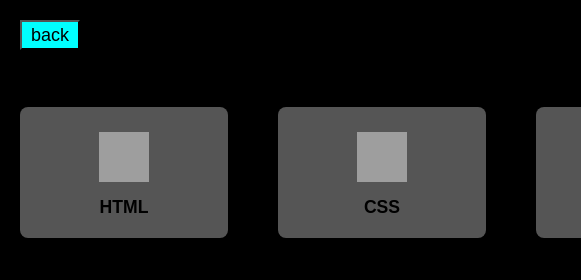
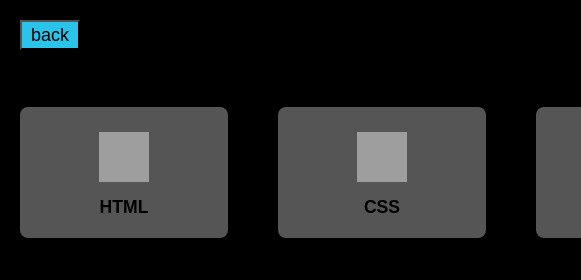
Before and after one commit to Adityakumawat0204/Portfolio, a plain HTML site: page skills.html in a window 1280 px wide. Shown: the top 280 px of the page, 0-581 px from the left. Drawn offline with Linux system fonts and the light colour scheme; grey boxes are pictures that could not be loaded.

Commit message:
Update skills.html

```diff
--- a/skills.html
+++ b/skills.html
@@ -91,7 +91,7 @@
 </head>
 <body>
 <div>
-    <a href ="enter.html"><button style="color: black; background-color: cyan;">back</button></a>
+    <a href ="enter.html"><button style="color: black; background-color: #2ac4ea;">back</button></a>
 </div>
   <h1>Skills</h1>
 
```
